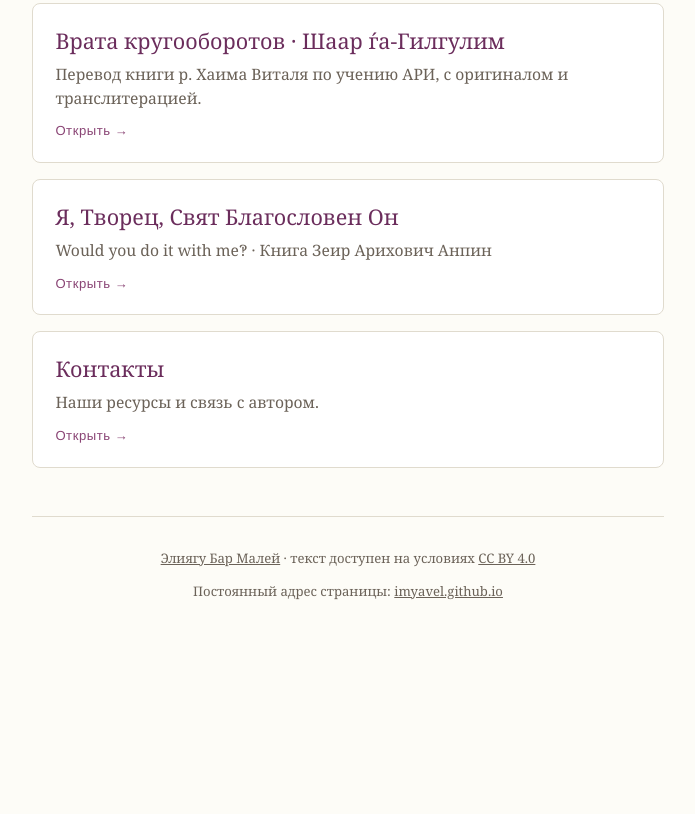
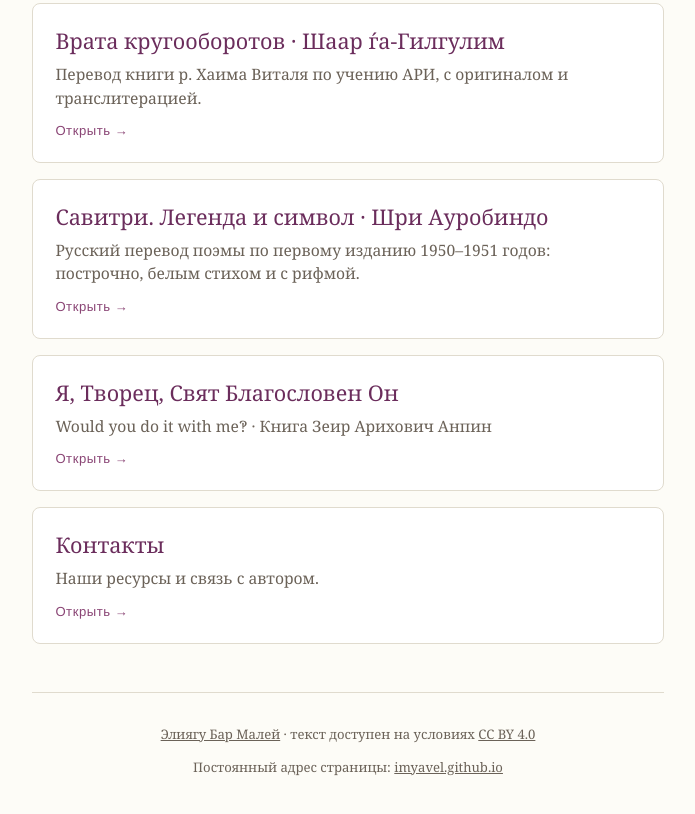
Before and after one commit to imyavel/imyavel.github.io, a plain HTML site: page index.html in a window 1280 px wide. Shown: the part 765-1579 px from the top of the page, without its empty margins (292-987 px from the left). Before the commit the page ends 1444 px from the top, so only its background shows below. Drawn offline with Linux system fonts and the light colour scheme; no server answers.

Commit message:
Хаб: плашка раздела «Савитри» (/savitri/) и его sitemap в robots.txt
Co-Authored-By: Claude Opus 5.5 <noreply@anthropic.com>

```diff
--- a/index.html
+++ b/index.html
@@ -93,6 +93,11 @@
       <p>Перевод книги р. Хаима Виталя по учению АРИ, с оригиналом и транслитерацией.</p>
       <span class="go">Открыть →</span>
     </a>
+    <a class="card" href="/savitri/">
+      <h2>Савитри. Легенда и символ · Шри Ауробиндо</h2>
+      <p>Русский перевод поэмы по первому изданию 1950–1951 годов: построчно, белым стихом и с рифмой.</p>
+      <span class="go">Открыть →</span>
+    </a>
     <a class="card" href="/modus-operandi/">
       <h2>Я, Творец, Свят Благословен Он</h2>
       <p>Would you do it with me‽ · Книга Зеир Арихович Анпин</p>
```
Also changed, not shown: robots.txt.
